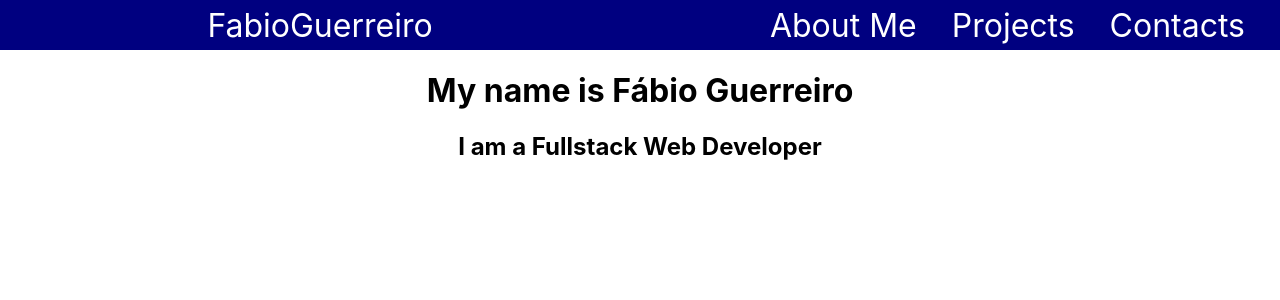
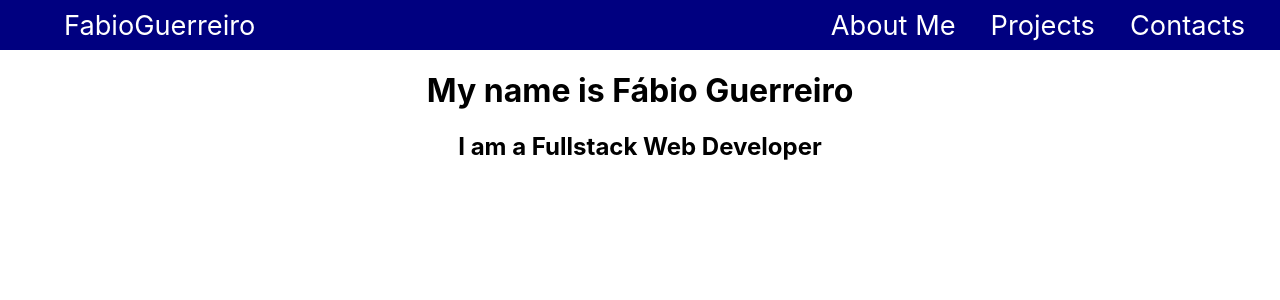
Before and after one commit to Fabio-FG/portfolio, a React (Create React App) app: page / in a window 1280 px wide. Shown: the top 300 px of the page. Built offline with nearby package versions, Linux system fonts and the light colour scheme.

Commit message:
change font size

```diff
--- a/src/Components/Navbar/Navbar.css
+++ b/src/Components/Navbar/Navbar.css
@@ -11,7 +11,10 @@ nav .left-side {
   /* justify-content: right; */
   align-items: center;
   flex: 50%;
-  font-size: 2em;
+  justify-content: left;
+  margin-left: 5%;
+  display: flex;
+  font-size: 1.7em;
 }
 
 nav .right-side {
@@ -29,7 +32,7 @@ nav .right-side .links a {
   color: white;
   text-decoration: none;
   margin-right: 35px;
-  font-size: 2em;
+  font-size: 1.7em;
 }
 
 nav .right-side button {
```
